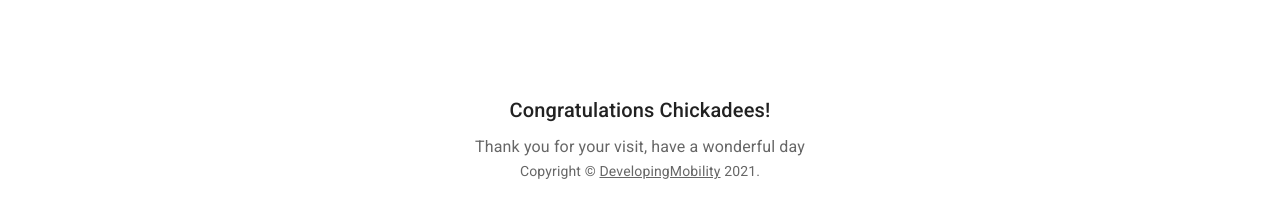
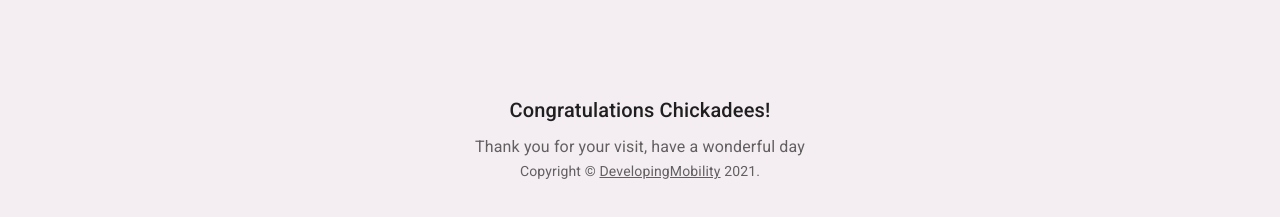
Before and after one commit to Nafff/DevelopingMobility, a React (Create React App) app in the folder client/: page /welcome in a window 1280 px wide. Shown: the part 623-840 px from the top of the page. Built offline with nearby package versions, Linux system fonts and the light colour scheme.

Commit message:
background color changes

```diff
--- a/client/src/App.js
+++ b/client/src/App.js
@@ -22,6 +22,9 @@ import {
 
 const theme = createTheme({
   palette: {
+    background: {
+      default: "#F4EEF2",
+    },
     primary: {
       main: "#85577B",
     },
--- a/client/src/screens/LandingPage/LandingPage.jsx
+++ b/client/src/screens/LandingPage/LandingPage.jsx
@@ -58,7 +58,7 @@ export default function LandingPage() {
         {/* Hero unit */}
         <Box
           sx={{
-            bgcolor: "background.paper",
+            bgcolor: "#F4EEF2",
             pt: 8,
             pb: 6,
           }}
@@ -141,7 +141,7 @@ export default function LandingPage() {
         </Box>
       </main>
       {/* Footer */}
-      <Box sx={{ bgcolor: "background.paper", p: 6 }} component="footer">
+      <Box sx={{ bgcolor: "#F4EEF2", p: 6 }} component="footer">
         <Typography variant="h6" align="center" gutterBottom>
           Congratulations Chickadees!
         </Typography>
```
